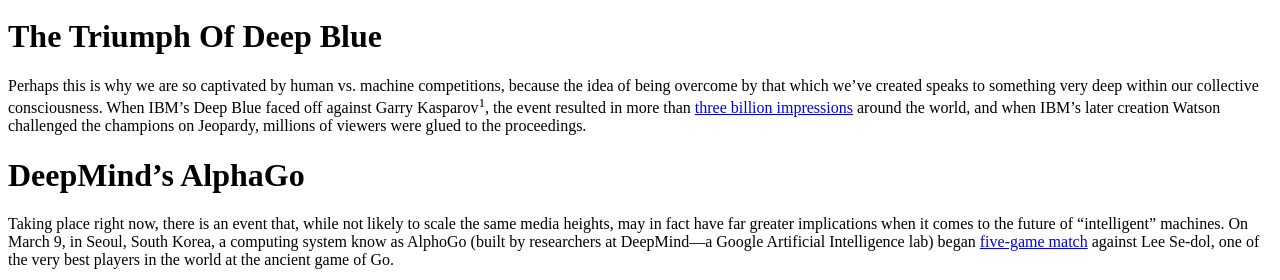
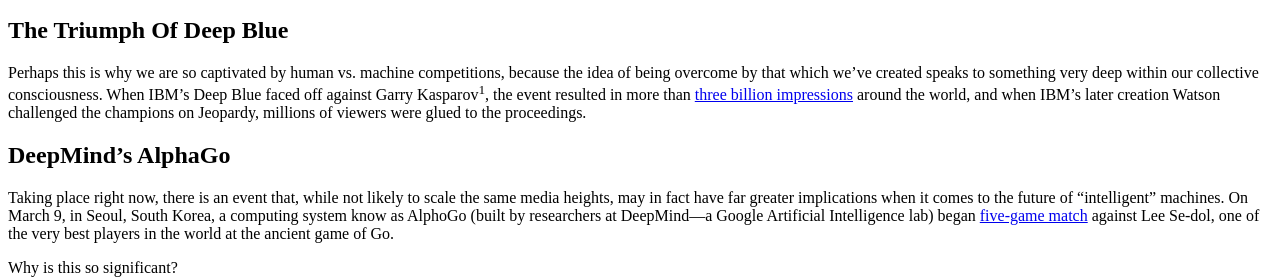
Before and after one commit to edarioq/udacity-front-end-developer, a plain HTML site: page index.html in a window 1280 px wide. Shown: the part 577-857 px from the top of the page. Drawn offline with Linux system fonts and the light colour scheme.

Commit message:
More fixes

```diff
--- a/index.html
+++ b/index.html
@@ -19,7 +19,7 @@
     we look at the history of Humans vs. Machines, and the innovations that have led us
     to this incredible moment in time.</em></p>
 
-  <img src="http://i2.wp.com/blog.udacity.com/wp-content/uploads/2016/03/56df2490a351d802222160.gif" alt="Alt" />
+  <img src="http://i2.wp.com/blog.udacity.com/wp-content/uploads/2016/03/56df2490a351d802222160.gif" alt="The third in our series on the epic Go matches." />
 
   <p>For as long as humans have built things, we’ve wrestled with the implications of what we’ve built.
      In many cases, these philosophical and ethical wrestlings have made for great drama—think Frankenstein,
@@ -28,7 +28,7 @@
      make clear that a “computer with a mind of its own” is <s>going to take over the world</s> not
      such a fantastic thing to imagine any longer.</p>
 
-  <h1>The Triumph Of Deep Blue</h1>
+  <h2>The Triumph Of Deep Blue</h2>
 
   <p>Perhaps this is why we are so captivated by human vs. machine competitions, because the idea of
     being overcome by that which we’ve created speaks to something very deep within our collective
@@ -37,7 +37,7 @@
     around the world, and when IBM’s later creation Watson challenged the champions on Jeopardy,
     millions of viewers were glued to the proceedings.</p>
 
-  <h1>DeepMind’s AlphaGo</h1>
+  <h2>DeepMind’s AlphaGo</h2>
 
   <p>Taking place right now, there is an event that, while not likely to scale the same media heights,
     may in fact have far greater implications when it comes to the future of “intelligent” machines. On
```
